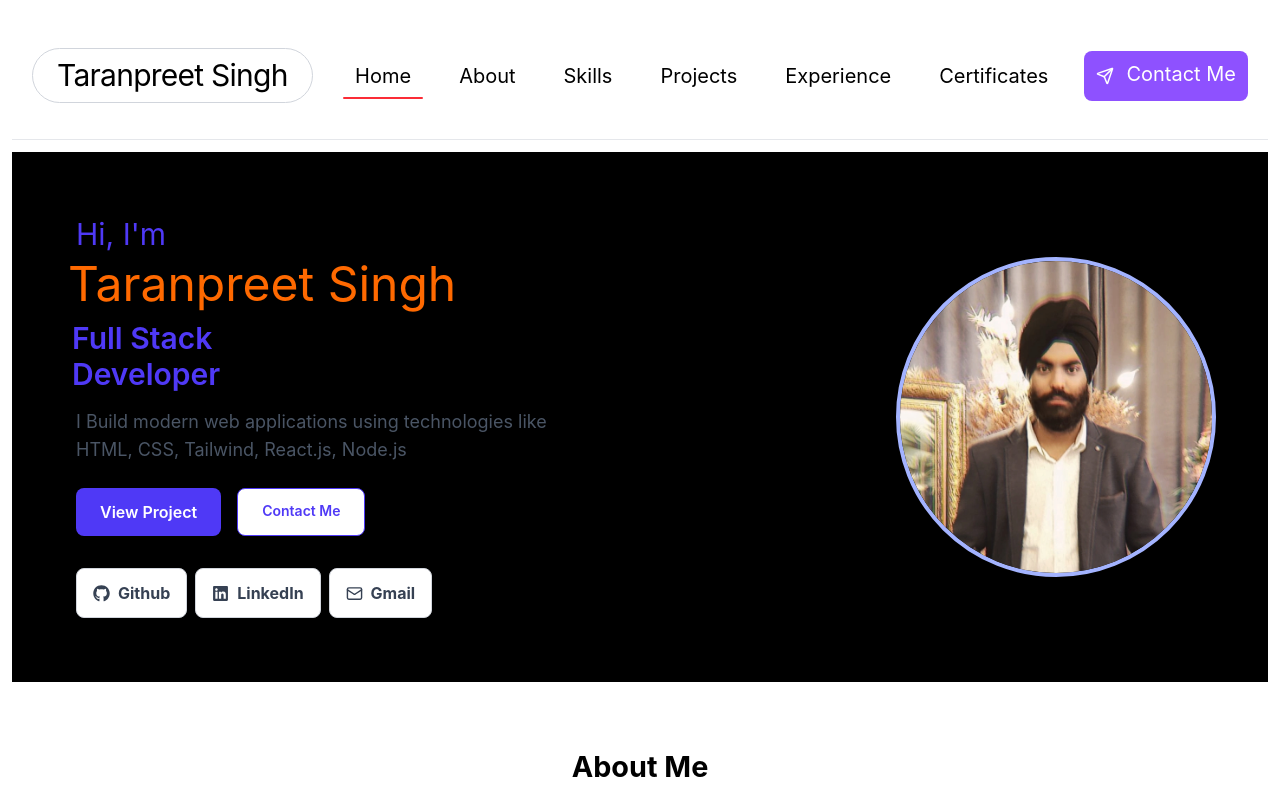
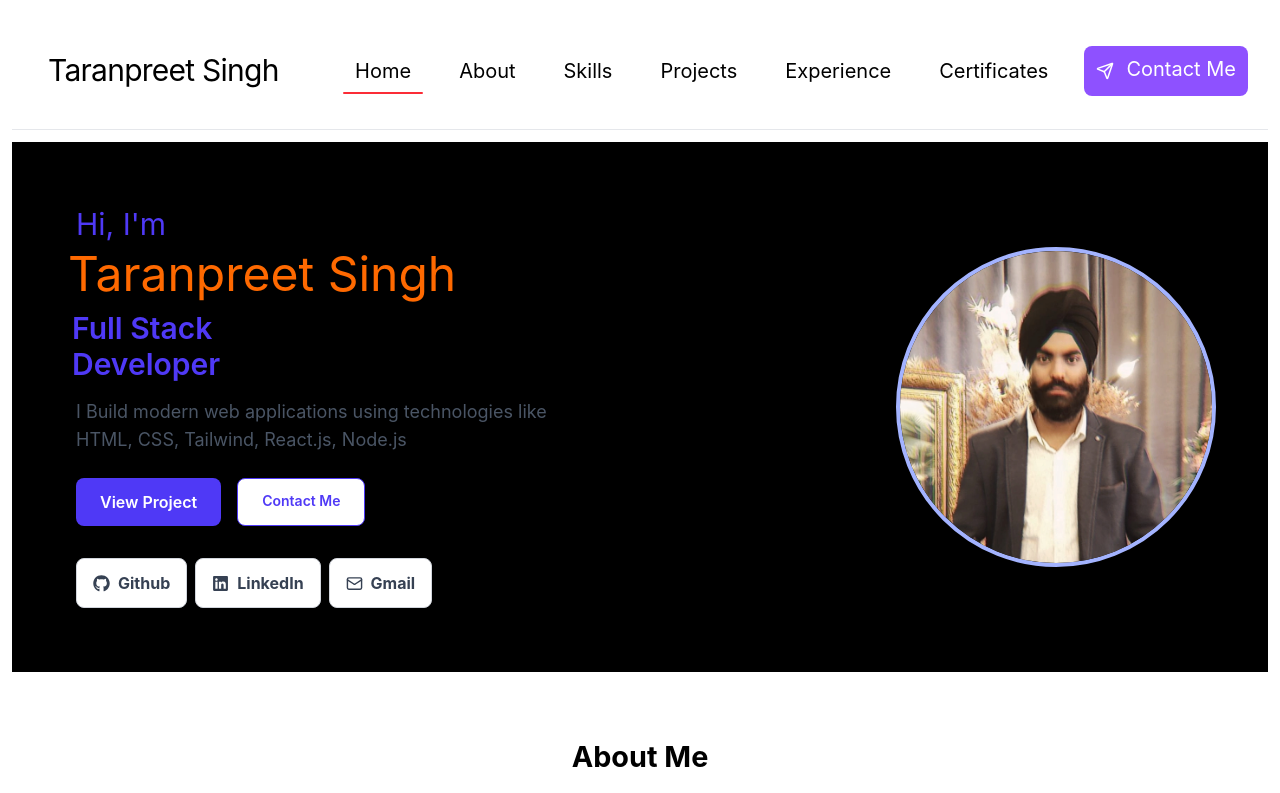
Before and after one commit to taranpreetsingh0682/personal-portfolio, a React (Vite) app: page / in a window 1280 px wide. Shown: the top 793 px of the page. Built offline with nearby package versions, Linux system fonts and the light colour scheme.

Commit message:
Update Navbar,jsx

```diff
--- a/src/components/Navbar.jsx
+++ b/src/components/Navbar.jsx
@@ -26,7 +26,7 @@ const Navbar = () => {
 
 <div className='flex justify-between'>
         <div className=' flex items-center py-2 my-5'>
-          <a href='#home' className='text-[30px] font-base tracking-tight text-black border border-gray-300 hover:bg-red-100 hover:border-red-300  rounded-full px-6 py-1'>
+          <a href='#home' className='text-[30px] font-base tracking-tight text-black  hover:bg-red-100 hover:border-red-300  rounded-full px-4  py-0'>
           Taranpreet Singh
         </a>
         </div>
```
